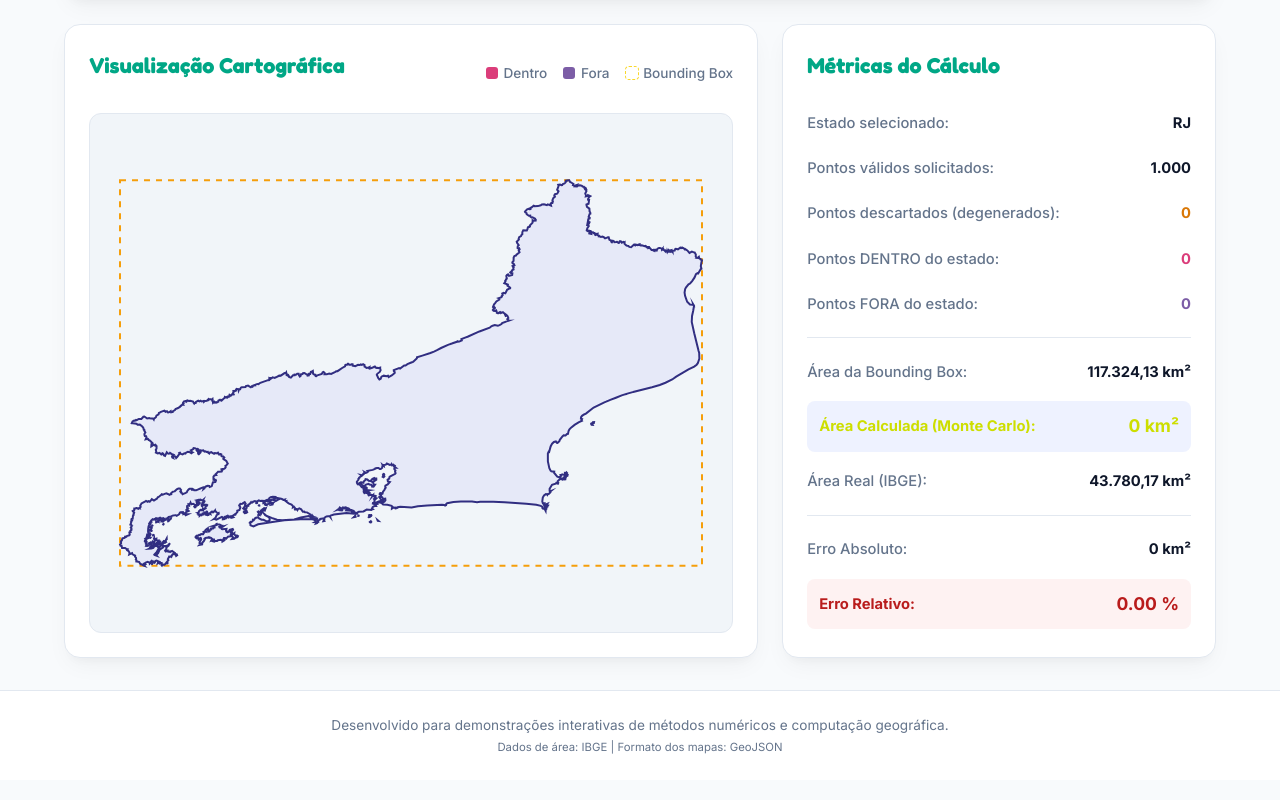
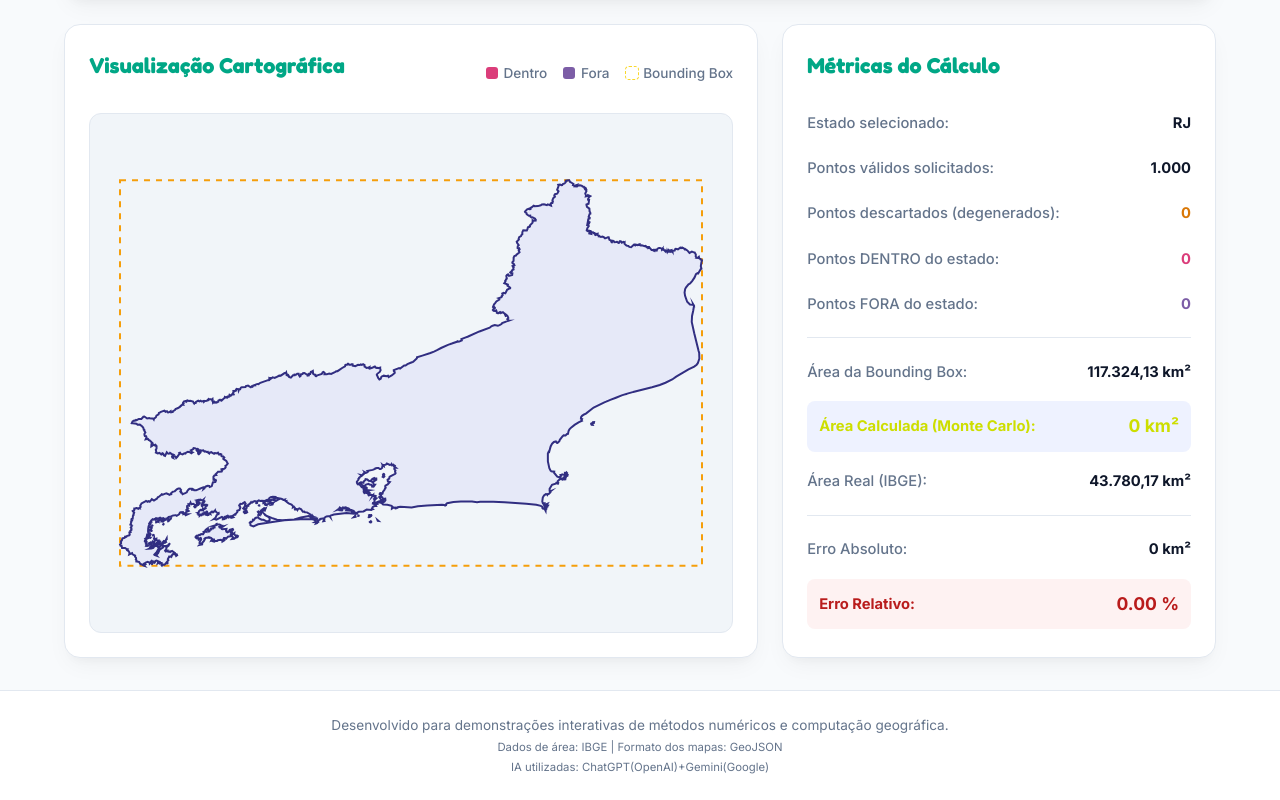
Before and after one commit to henriqueassis2003/montecarlobr, a plain HTML site: page index.html in a window 1280 px wide. Shown: the part 470-1270 px from the top of the page. Drawn offline with Linux system fonts and the light colour scheme.

Commit message:
Add AI usage information to footer

```diff
--- a/index.html
+++ b/index.html
@@ -168,6 +168,7 @@
     <footer class="footer">
         <p>Desenvolvido para demonstrações interativas de métodos numéricos e computação geográfica.</p>
         <p><small>Dados de área: IBGE | Formato dos mapas: GeoJSON</small></p>
+        <p><small>IA utilizadas: ChatGPT(OpenAI)+Gemini(Google)</small></p>
     </footer>
 
     <script src="script.js"></script>
```
